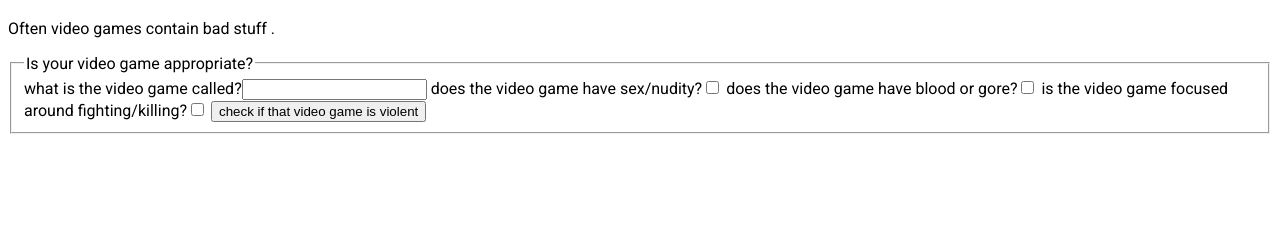
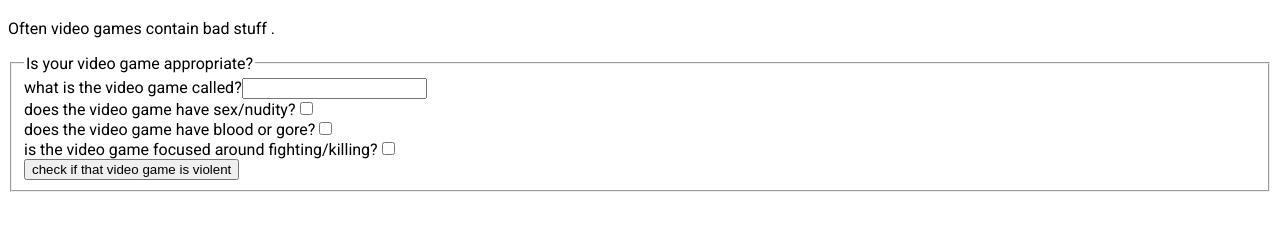
Before and after one commit to henryruss2/henryruss2.github.io, a plain HTML site: page video-games.html in a window 1280 px wide. Shown: the part 62-292 px from the top of the page. Drawn offline with Linux system fonts and the light colour scheme.

Commit message:
Update video-games.html

```diff
--- a/video-games.html
+++ b/video-games.html
@@ -12,11 +12,11 @@
 		<form action="video-games.php" method="post">
 			<fieldset>
 				<legend>Is your video game appropriate?</legend>
-				<label for="name">what is the video game called?</label><input type="text" id="name" name="name">
-				<label for="has-sex">does the video game have sex/nudity?</label><input type="checkbox" id="has-sex" name="has-sex">
-				<label for="gore">does the video game have blood or gore?</label><input type="checkbox" id="gore" name="gore">
-			  <label for="focus">is the video game focused around fighting/killing?</label><input type="checkbox" id="focus" name="focus">
-				<button type="submit" name="button">check if that video game is violent</button>
+				<label for="name">what is the video game called?</label><input type="text" id="name" name="name"><br>
+				<label for="has-sex">does the video game have sex/nudity?</label><input type="checkbox" id="has-sex" name="has-sex"><br>
+				<label for="gore">does the video game have blood or gore?</label><input type="checkbox" id="gore" name="gore"><br>
+			  <label for="focus">is the video game focused around fighting/killing?</label><input type="checkbox" id="focus" name="focus"><br>
+				<button type="submit" name="button">check if that video game is violent</button><br>
 			</fieldset>
 		 </form>
 
```
